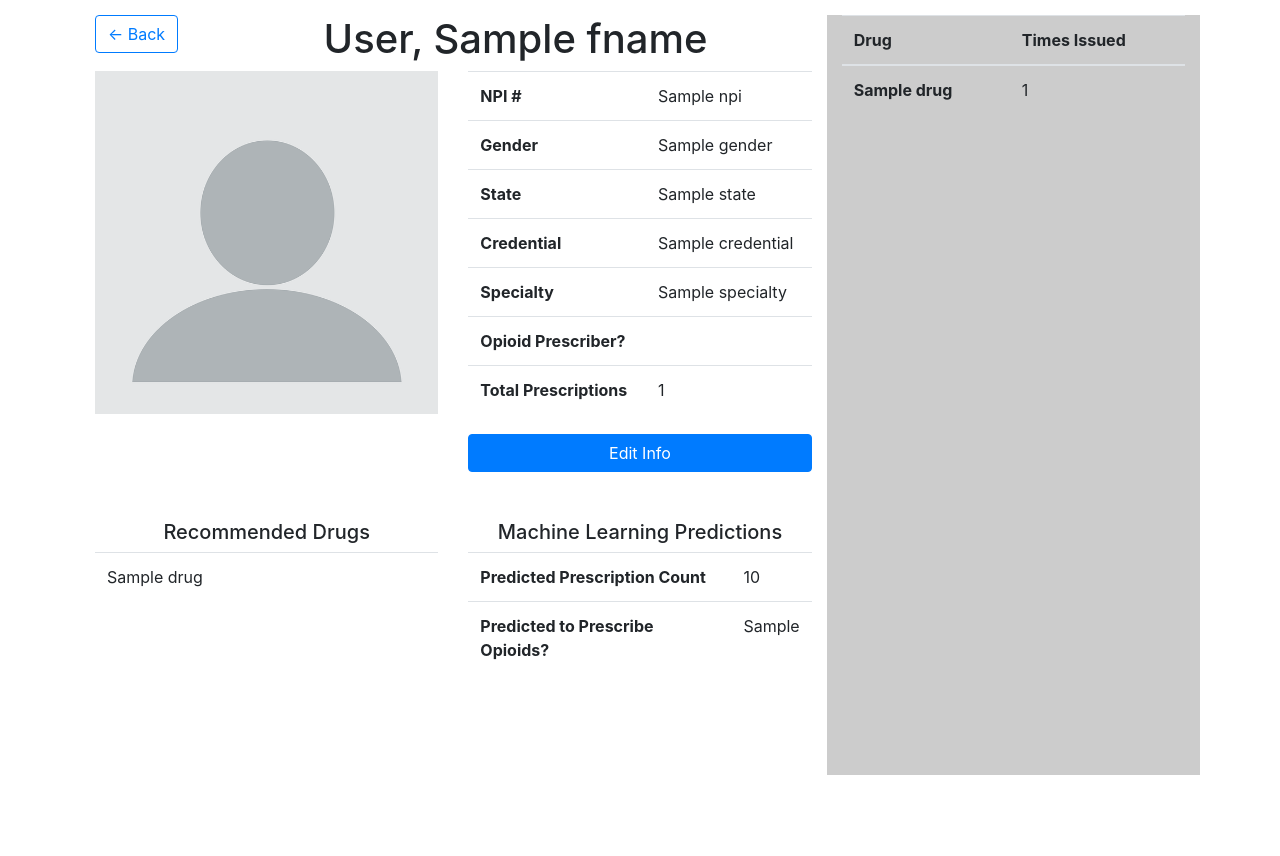
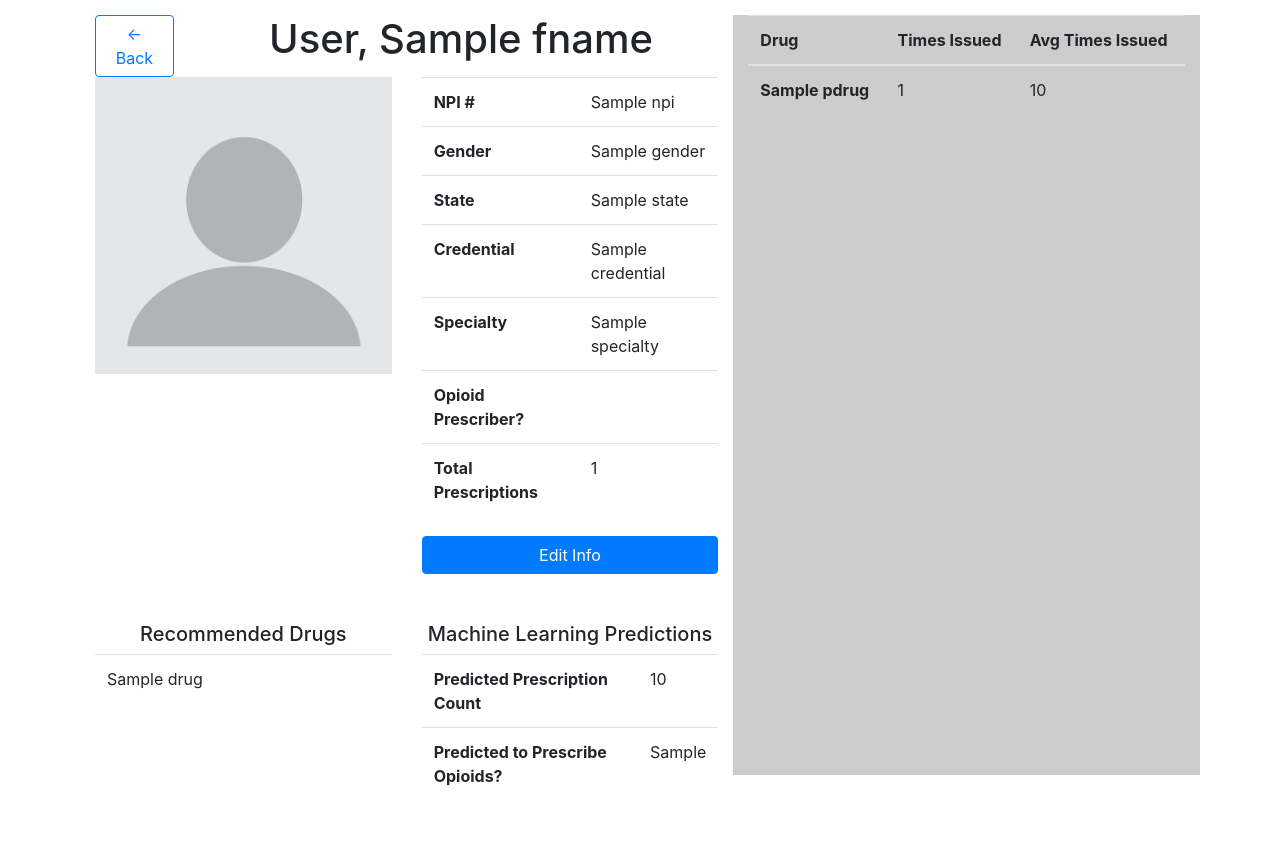
Before and after one commit to Cooltie1/opus, a Django app: template templates/opusapp/prescriber.html in a window 1280 px wide. Shown: the part 81-937 px from the top of the page. Before the commit the page ends 856 px from the top, so only its background shows below. Run offline with Django 3.2, Linux system fonts and the light colour scheme; the template is opened without the code that fills it: most values are stand-ins (such as "Sample title", 1, 10 or a date in 2020); some libraries are stand-ins or nearby versions.

Commit message:
Avg Prescriptions on prescriber page

```diff
--- a/templates/opusapp/prescriber.html
+++ b/templates/opusapp/prescriber.html
@@ -4,12 +4,10 @@
 
 <div class="container">
     <div class="row">
-        <div class="col-8">
+        <div class="col-7">
             <div class="row">
                 <div class="col-2">
-
                     <button type="button" class="btn btn-outline-primary" onclick="window.history.back();">&#8592; Back</button>
-
                 </div>
                 <div class="col text-center">
                     <h1>{{ prescriber.lname }}, {{ prescriber.fname }}</h1>
@@ -101,13 +99,15 @@
                     <tr>
                         <th scope="col">Drug</th>
                         <th scope="col">Times Issued</th>
+                        <th scope="col">Avg Times Issued</th>
                     </tr>
                 </thead>
                 <tbody>
-                    {% for pdrug in prescriber.prescriberdrug_set.all|dictsort:"drug.drug_name" %}
+                    {% for pdrug in drug_table %}
                         <tr class="tr-link" onclick="window.location.href='{% url 'drug' drug_id=pdrug.drug_id %}'">
-                            <th scope="row"> {{ pdrug.drug.drug_name|truncatechars:20 }} </th>
+                            <th scope="row"> {{ pdrug.drug_name|truncatechars:20 }} </th>
                             <td>{{ pdrug.count }}</td>
+                            <td>{{ pdrug.avg }}</td>
                         </tr>
                     {% endfor %}
                 </tbody>
```
Also changed, not shown: opusapp/views.py (+22 -1 lines).
